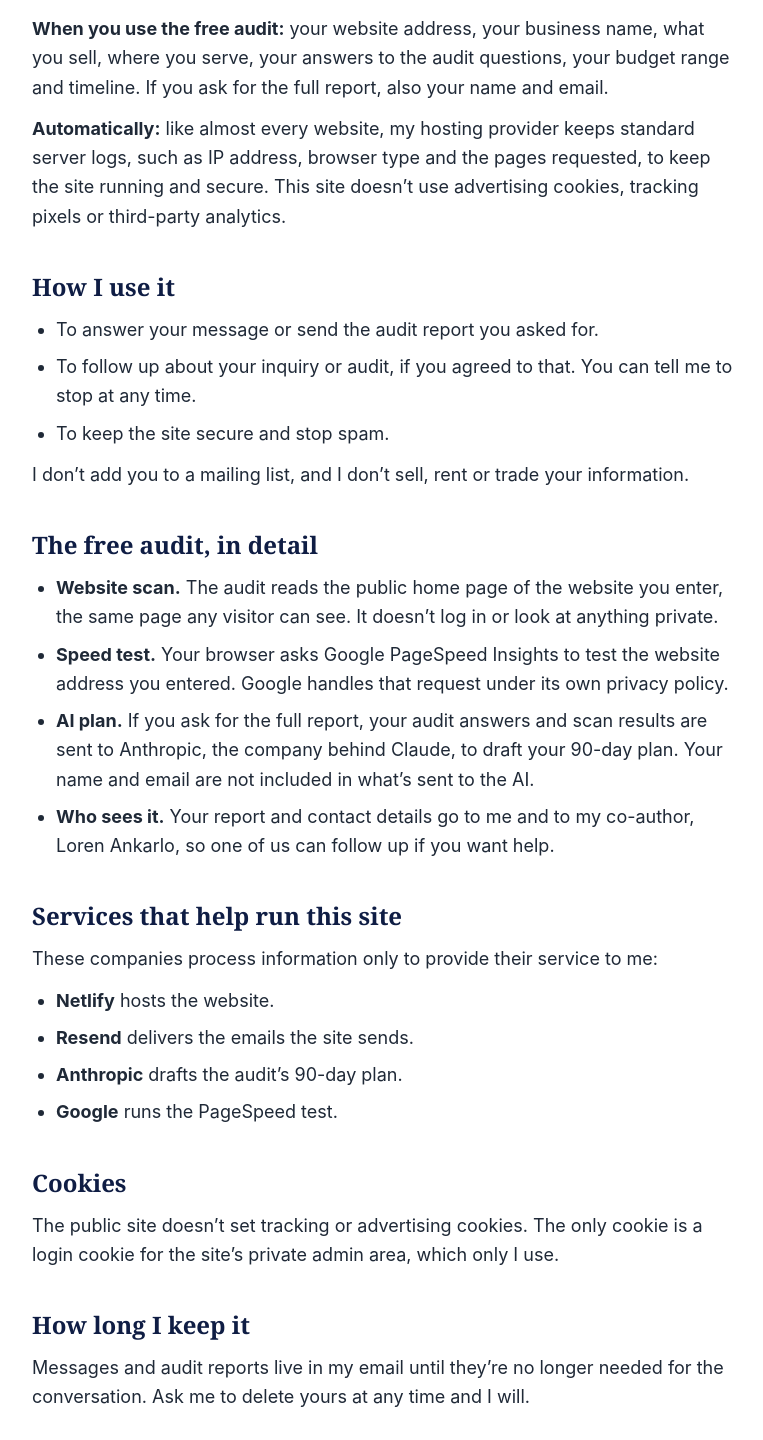
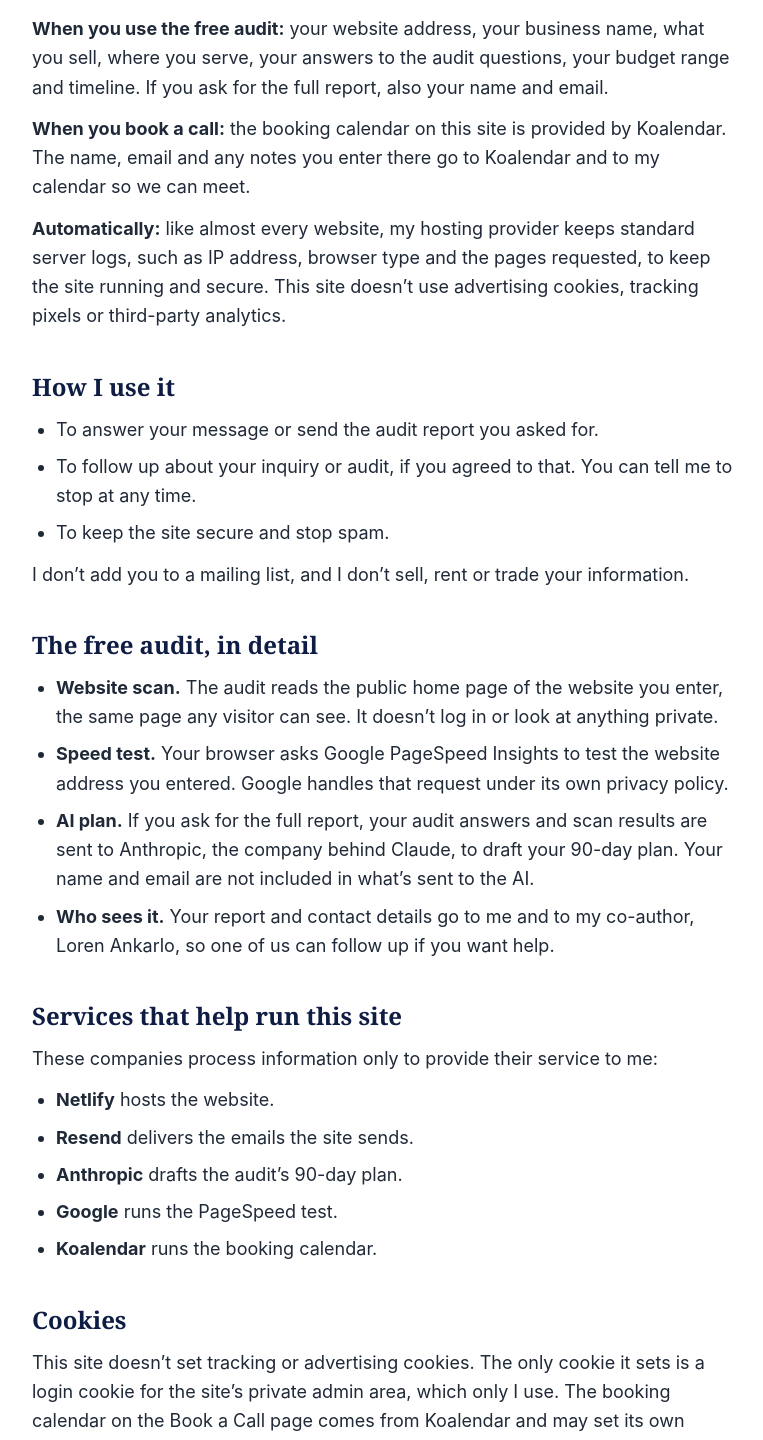
Before and after one commit to mjharizona/Mike-Huber-Dot-Com, a Next.js app: page /privacy in a window 1280 px wide. Shown: the part 569-2009 px from the top of the page, without its empty margins (256-1019 px from the left). Built offline with nearby package versions, Linux system fonts and the light colour scheme; no server answers.

Commit message:
Add Koalendar booking page

```diff
--- /dev/null
+++ b/app/(site)/book/page.tsx
@@ -0,0 +1,28 @@
+import type { Metadata } from 'next'
+import BookingEmbed from '@/components/BookingEmbed'
+
+export const metadata: Metadata = {
+  title: 'Book a Call',
+  description: 'Pick a time for a free 20-minute call with Mike Huber.',
+}
+
+export default function BookPage() {
+  return (
+    <>
+      <section className="bg-navy-900 text-white section">
+        <div className="container-site max-w-4xl">
+          <span className="badge mb-4 inline-block">Book a call</span>
+          <h1 className="font-heading text-4xl md:text-5xl font-bold text-white mb-4">Pick a time that works for you</h1>
+          <p className="text-navy-200 text-xl leading-relaxed max-w-3xl">
+            A free 20-minute call. If you took the audit, bring your report and we&rsquo;ll go through your top three gaps together.
+          </p>
+        </div>
+      </section>
+      <section className="section bg-white">
+        <div className="container-site max-w-4xl">
+          <BookingEmbed />
+        </div>
+      </section>
+    </>
+  )
+}
--- a/app/(site)/privacy/page.tsx
+++ b/app/(site)/privacy/page.tsx
@@ -36,6 +36,10 @@
             serve, your answers to the audit questions, your budget range and timeline. If you ask for the full report, also
             your name and email.
           </p>
+          <p className="mb-3">
+            <strong>When you book a call:</strong> the booking calendar on this site is provided by Koalendar. The name,
+            email and any notes you enter there go to Koalendar and to my calendar so we can meet.
+          </p>
           <p>
             <strong>Automatically:</strong> like almost every website, my hosting provider keeps standard server logs, such as
             IP address, browser type and the pages requested, to keep the site running and secure. This site doesn&rsquo;t use
@@ -65,12 +69,14 @@
             <li><strong>Resend</strong> delivers the emails the site sends.</li>
             <li><strong>Anthropic</strong> drafts the audit&rsquo;s 90-day plan.</li>
             <li><strong>Google</strong> runs the PageSpeed test.</li>
+            <li><strong>Koalendar</strong> runs the booking calendar.</li>
           </ul>
 
           <H>Cookies</H>
           <p>
-            The public site doesn&rsquo;t set tracking or advertising cookies. The only cookie is a login cookie for the
-            site&rsquo;s private admin area, which only I use.
+            This site doesn&rsquo;t set tracking or advertising cookies. The only cookie it sets is a login cookie for the
+            site&rsquo;s private admin area, which only I use. The booking calendar on the Book a Call page comes from
+            Koalendar and may set its own cookies under Koalendar&rsquo;s privacy policy.
           </p>
 
           <H>How long I keep it</H>
--- /dev/null
+++ b/components/BookingEmbed.tsx
@@ -0,0 +1,37 @@
+'use client'
+
+import { useEffect } from 'react'
+
+// Koalendar inline booking widget. The script is loaded once; the widget is
+// (re)drawn each time this component mounts, including after client-side navigation.
+const URL = 'https://koalendar.com/e/meet-with-mike-78'
+const ID = 'inline-widget-meet-with-mike-78'
+
+export default function BookingEmbed() {
+  useEffect(() => {
+    const w = window as any
+    w.Koalendar =
+      w.Koalendar ||
+      function (...args: unknown[]) {
+        ;(w.Koalendar.props = w.Koalendar.props || []).push(args)
+      }
+    w.Koalendar('inline', { url: URL, selector: `#${ID}` })
+    if (!document.querySelector('script[data-koalendar]')) {
+      const s = document.createElement('script')
+      s.src = 'https://koalendar.com/assets/widget.js'
+      s.async = true
+      s.dataset.koalendar = 'true'
+      document.body.appendChild(s)
+    }
+  }, [])
+
+  return (
+    <div>
+      <div id={ID} className="min-h-[640px]" />
+      <p className="text-sm text-gray-500 mt-4">
+        Calendar not showing?{' '}
+        <a href={URL} target="_blank" rel="noopener noreferrer" className="underline text-navy-600">Open the booking page</a>.
+      </p>
+    </div>
+  )
+}
--- a/lib/audit.ts
+++ b/lib/audit.ts
@@ -2,7 +2,7 @@
 // Used by the page, the API routes and the Netlify background function, so keep it free of
 // browser-only or Node-only imports.
 
-export const BOOKING_URL = process.env.NEXT_PUBLIC_BOOKING_URL || '/contact'
+export const BOOKING_URL = process.env.NEXT_PUBLIC_BOOKING_URL || '/book'
 export const BOOK_URL = '/content-marketing'
 export const FULL_AUDIT_URL = 'https://marketingfieldguide.ai'
 
```
Also changed, not shown: 1 other file (tests, documents, lock files or other folders).
